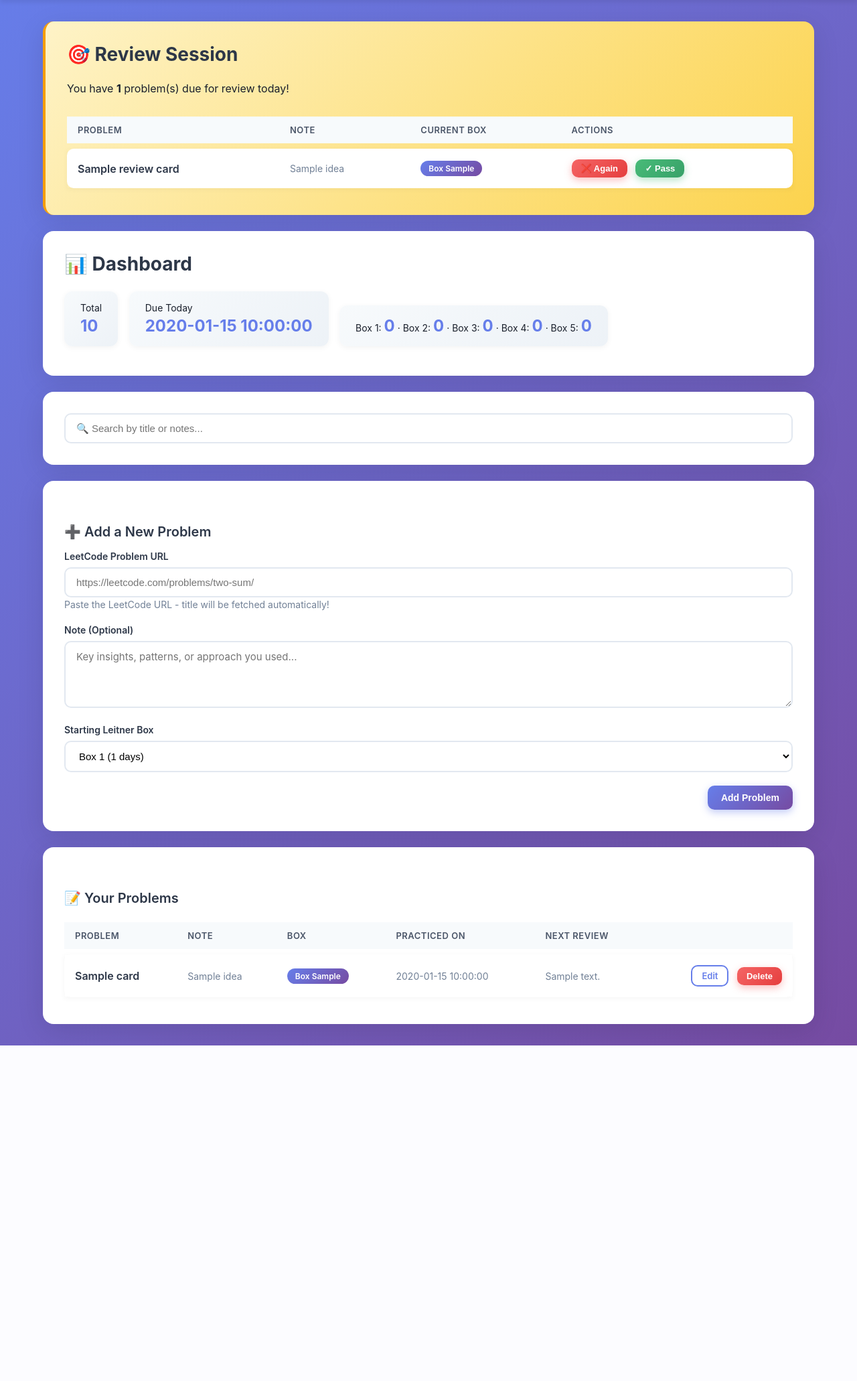
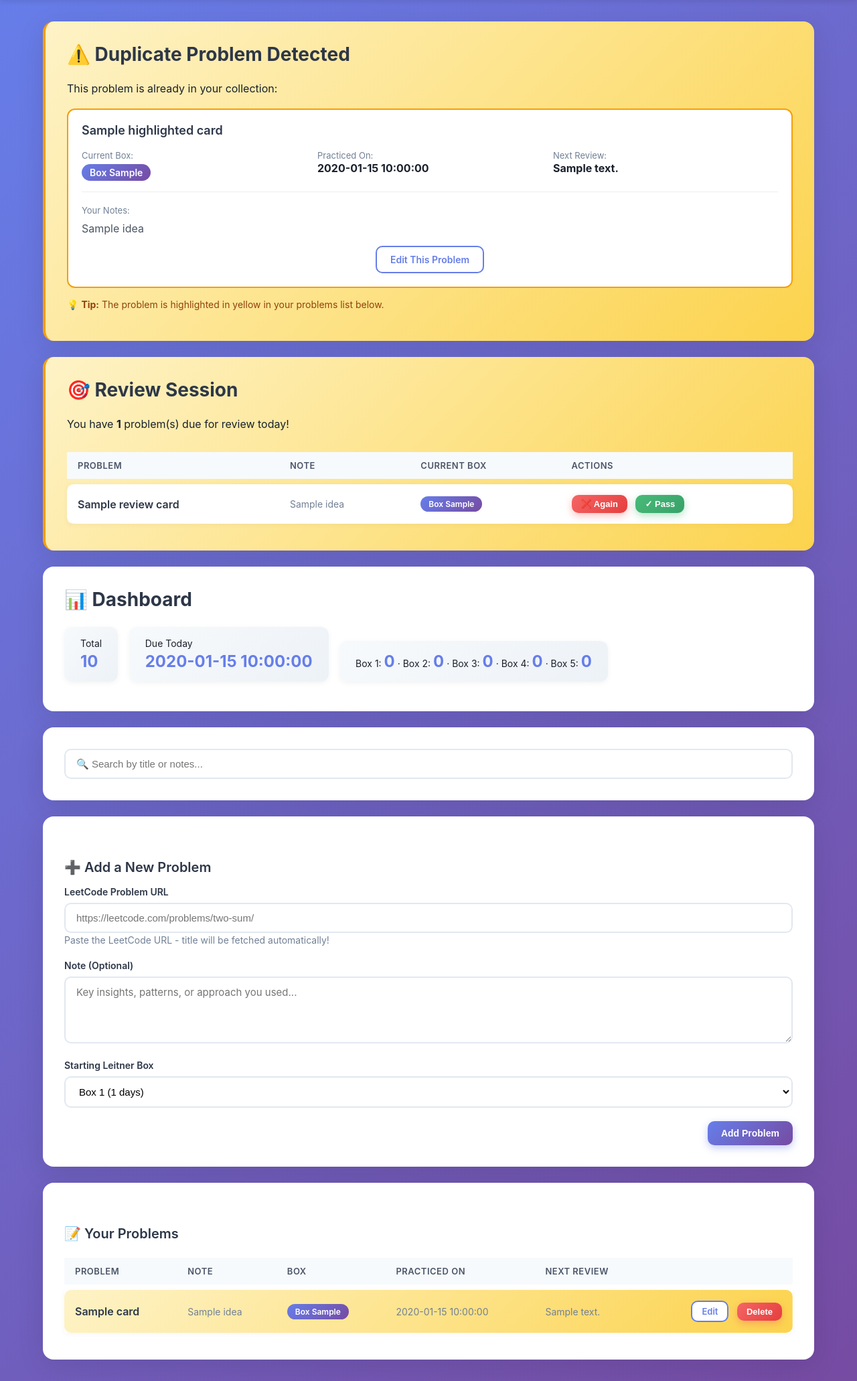
Before and after one commit to akbarpourmaryam/leitner-app, a Flask app: template templates/dashboard.html in a window 1280 px wide. Shown: the part 61-2123 px from the top of the page at 67% size. Before the commit the page ends 1622 px from the top, so only its background shows below. Run offline with Flask 3, Linux system fonts and the light colour scheme; the template is opened without the code that fills it: most values are stand-ins (such as "Sample title", 1, 10 or a date in 2020); data that the repository does not hold is empty; some libraries are stand-ins or nearby versions.

Commit message:
Add duplicate problem detection feature
- Check for duplicate URLs before adding new problems
- Display existing card details when duplicate detected
- Highlight duplicate card in problems list (yellow background)
- Auto-scroll to duplicate card for easy visibility
- Animated pulse effect to draw attention
- Show all existing card info: box, dates, notes
- Prevent accidental duplicate entries
- Better user experience with clear feedback

```diff
--- a/app.py
+++ b/app.py
@@ -225,6 +225,8 @@ def dashboard():
     ).fetchall()
 
     q = request.args.get("q","").strip()
+    highlight_id = request.args.get("highlight", type=int)
+
     if q:
         cards = db.execute(
             """SELECT * FROM cards WHERE user_id=? AND (title LIKE ? OR idea LIKE ?)
@@ -237,6 +239,14 @@ def dashboard():
             (user["id"],),
         ).fetchall()
 
+    # Get highlighted card details if exists
+    highlighted_card = None
+    if highlight_id:
+        highlighted_card = db.execute(
+            "SELECT * FROM cards WHERE id=? AND user_id=?",
+            (highlight_id, user["id"])
+        ).fetchone()
+
     # stats
     total = db.execute("SELECT COUNT(*) c FROM cards WHERE user_id=?", (user["id"],)).fetchone()["c"]
     due_today = len(review_cards)
@@ -246,7 +256,7 @@ def dashboard():
     ).fetchall()
     box_counts = {row["leitner_box"]: row["c"] for row in by_box}
 
-    return render_template("dashboard.html", cards=cards, review_cards=review_cards, total=total, due_today=due_today, box_counts=box_counts, q=q)
+    return render_template("dashboard.html", cards=cards, review_cards=review_cards, total=total, due_today=due_today, box_counts=box_counts, q=q, highlight_id=highlight_id, highlighted_card=highlighted_card)
 
 @app.route("/add", methods=["POST"])
 @login_required
@@ -259,6 +269,18 @@ def add():
     if not link:
         flash("LeetCode problem URL is required.", "error")
         return redirect(url_for("dashboard"))
+
+    # Check for duplicate URL
+    db = get_db()
+    existing_card = db.execute(
+        "SELECT * FROM cards WHERE user_id=? AND link=?",
+        (user["id"], link)
+    ).fetchone()
+
+    if existing_card:
+        # Problem already exists - show the existing card
+        flash(f"⚠️ This problem already exists in your collection!", "error")
+        return redirect(url_for("dashboard", highlight=existing_card["id"]))
 
     # Auto-fetch title from LeetCode URL, fallback to manual title
     title = fetch_leetcode_title(link)
@@ -279,7 +301,6 @@ def add():
     if box > 5: box = 5
     next_review = compute_next_review(solved_date, box)
 
-    db = get_db()
     db.execute(
         """INSERT INTO cards (user_id, title, link, idea, solved_date, leitner_box, next_review)
            VALUES (?, ?, ?, ?, ?, ?, ?)""",
--- a/templates/dashboard.html
+++ b/templates/dashboard.html
@@ -1,6 +1,49 @@
 
 {% extends "base.html" %}
 {% block content %}
+
+{% if highlighted_card %}
+<div class="card" style="background: linear-gradient(135deg, #fef3c7 0%, #fcd34d 100%); border-left: 4px solid #f59e0b;">
+  <h2>⚠️ Duplicate Problem Detected</h2>
+  <p style="margin-bottom: 20px;">This problem is already in your collection:</p>
+
+  <div style="background: white; border-radius: 12px; padding: 20px; border: 2px solid #f59e0b;">
+    <div style="margin-bottom: 12px;">
+      <strong style="font-size: 18px;">
+        <a href="{{ highlighted_card.link }}" target="_blank" class="problem-link">{{ highlighted_card.title }}</a>
+      </strong>
+    </div>
+    <div style="display: grid; grid-template-columns: repeat(auto-fit, minmax(200px, 1fr)); gap: 16px; margin-top: 16px;">
+      <div>
+        <span class="muted" style="font-size: 13px;">Current Box:</span><br>
+        <span class="badge badge-primary" style="font-size: 14px; margin-top: 4px;">Box {{ highlighted_card.leitner_box }}</span>
+      </div>
+      <div>
+        <span class="muted" style="font-size: 13px;">Practiced On:</span><br>
+        <strong>{{ highlighted_card.solved_date }}</strong>
+      </div>
+      <div>
+        <span class="muted" style="font-size: 13px;">Next Review:</span><br>
+        <strong>{{ highlighted_card.next_review }}</strong>
+      </div>
+    </div>
+    {% if highlighted_card.idea %}
+    <div style="margin-top: 16px; padding-top: 16px; border-top: 1px solid #eee;">
+      <span class="muted" style="font-size: 13px;">Your Notes:</span><br>
+      <p style="margin-top: 8px; color: #4b5563;">{{ highlighted_card.idea }}</p>
+    </div>
+    {% endif %}
+    <div style="margin-top: 16px; text-align: center;">
+      <a href="{{ url_for('edit', card_id=highlighted_card.id) }}" class="btn btn-outline" style="text-decoration: none; display: inline-block;">
+        Edit This Problem
+      </a>
+    </div>
+  </div>
+  <p style="margin-top: 16px; color: #92400e; font-size: 14px;">
+    💡 <strong>Tip:</strong> The problem is highlighted in yellow in your problems list below.
+  </p>
+</div>
+{% endif %}
 
 <div class="card" style="{% if review_cards %}background: linear-gradient(135deg, #fef3c7 0%, #fcd34d 100%); border-left: 4px solid #f59e0b;{% else %}background: linear-gradient(135deg, #f0fdf4 0%, #dcfce7 100%); border-left: 4px solid #10b981;{% endif %}">
   <h2>🎯 Review Session</h2>
@@ -116,7 +159,7 @@
     </thead>
     <tbody>
       {% for c in cards %}
-      <tr>
+      <tr id="card-{{ c.id }}" {% if highlight_id and c.id == highlight_id %}style="background: linear-gradient(135deg, #fef3c7 0%, #fcd34d 100%); animation: highlight-pulse 2s ease-in-out;"{% endif %}>
         <td>
           <a href="{{c.link}}" target="_blank" class="problem-link">{{ c.title }}</a>
         </td>
@@ -142,4 +185,24 @@
   </div>
   {% endif %}
 </div>
+
+{% if highlight_id %}
+<style>
+  @keyframes highlight-pulse {
+    0%, 100% { background: linear-gradient(135deg, #fef3c7 0%, #fcd34d 100%); }
+    50% { background: linear-gradient(135deg, #fde68a 0%, #fbbf24 100%); }
+  }
+</style>
+<script>
+  // Scroll to highlighted card
+  document.addEventListener('DOMContentLoaded', function() {
+    const highlightedCard = document.getElementById('card-{{ highlight_id }}');
+    if (highlightedCard) {
+      setTimeout(function() {
+        highlightedCard.scrollIntoView({ behavior: 'smooth', block: 'center' });
+      }, 500);
+    }
+  });
+</script>
+{% endif %}
 {% endblock %}
```
